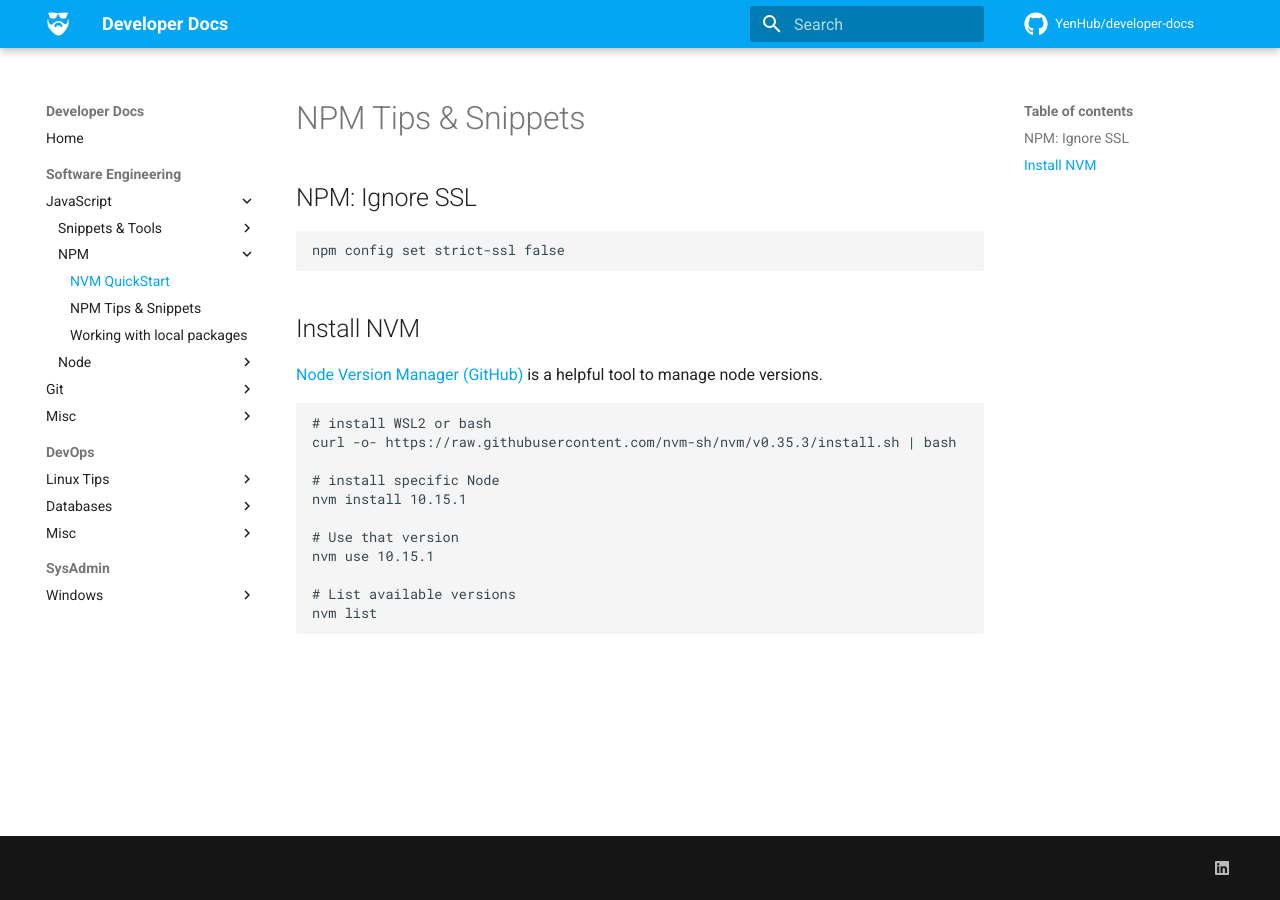
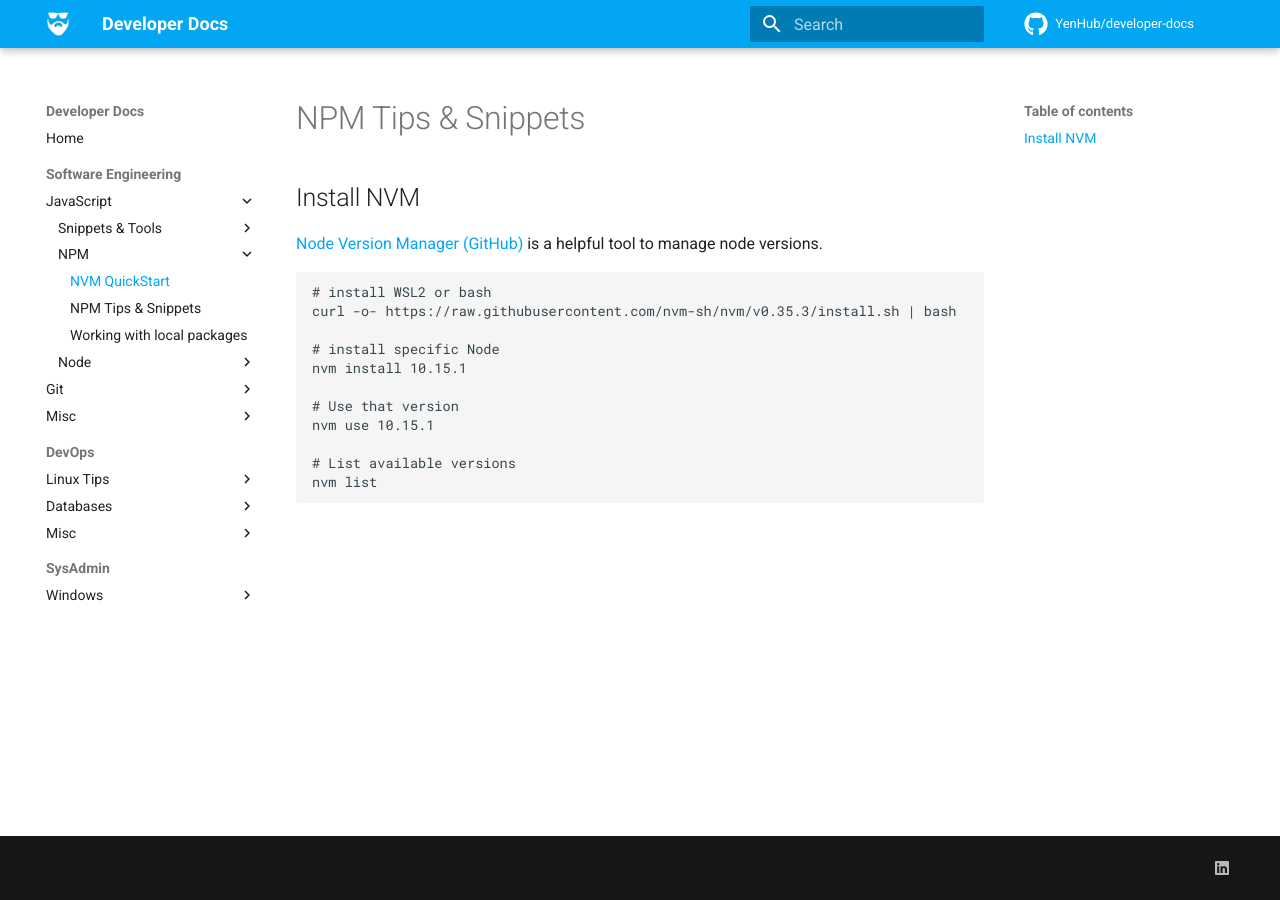
Before and after one commit to YenHub/developer-docs, an MkDocs documentation site: the page built from docs/engineering/javascript/npm/nvm.md, in a window 1280 px wide. Built offline with MkDocs 1.6.1 and Material for MkDocs 9.7.7, drawn with Linux system fonts in a browser that asks for light colours; comment, search, counter and statistics services are not loaded.

Commit message:
🔨 Edit guide

````diff
--- a/docs/engineering/javascript/npm/nvm.md
+++ b/docs/engineering/javascript/npm/nvm.md
@@ -1,10 +1,4 @@
 # NPM Tips & Snippets
-
-## NPM: Ignore SSL
-
-```bash
-npm config set strict-ssl false
-```
 
 ## Install NVM
 
````
